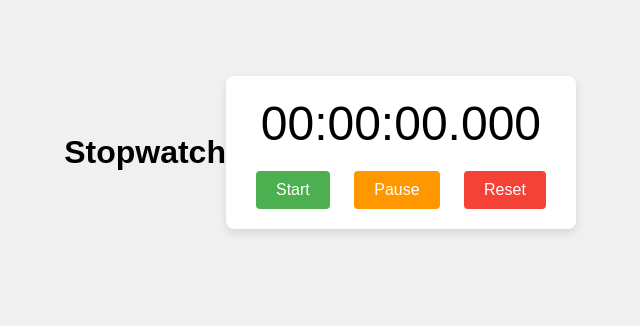
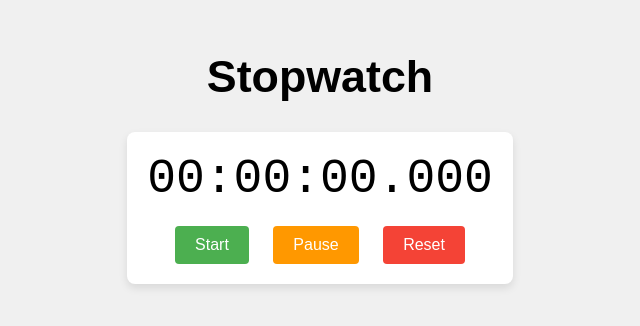
Before and after one commit to YenugantiVijay/SkillCraft-Technology, a plain HTML site: page SCT-WD-2/index.html in a window 1280 px wide. Shown: the part 248-574 px from the top of the page, without its empty margins (320-960 px from the left). Drawn offline with Linux system fonts and the light colour scheme.

Commit message:
Update Style.css

```diff
--- a/SCT-WD-2/Style.css
+++ b/SCT-WD-2/Style.css
@@ -2,10 +2,16 @@ body {
   font-family: sans-serif;
   display: flex;
   justify-content: center;
+  flex-direction: column;
   align-items: center;
   height: 100vh;
   margin: 0;
   background-color: #f0f0f0;
+}
+
+.heading {
+  font-size: 2.8em;
+  font-family: Arial, sans-serif;
 }
 
 .stopwatch {
@@ -19,6 +25,7 @@ body {
 #display {
   font-size: 3em;
   margin-bottom: 20px;
+  font-family: monospace, sans-serif;
 }
 
 button {
```
